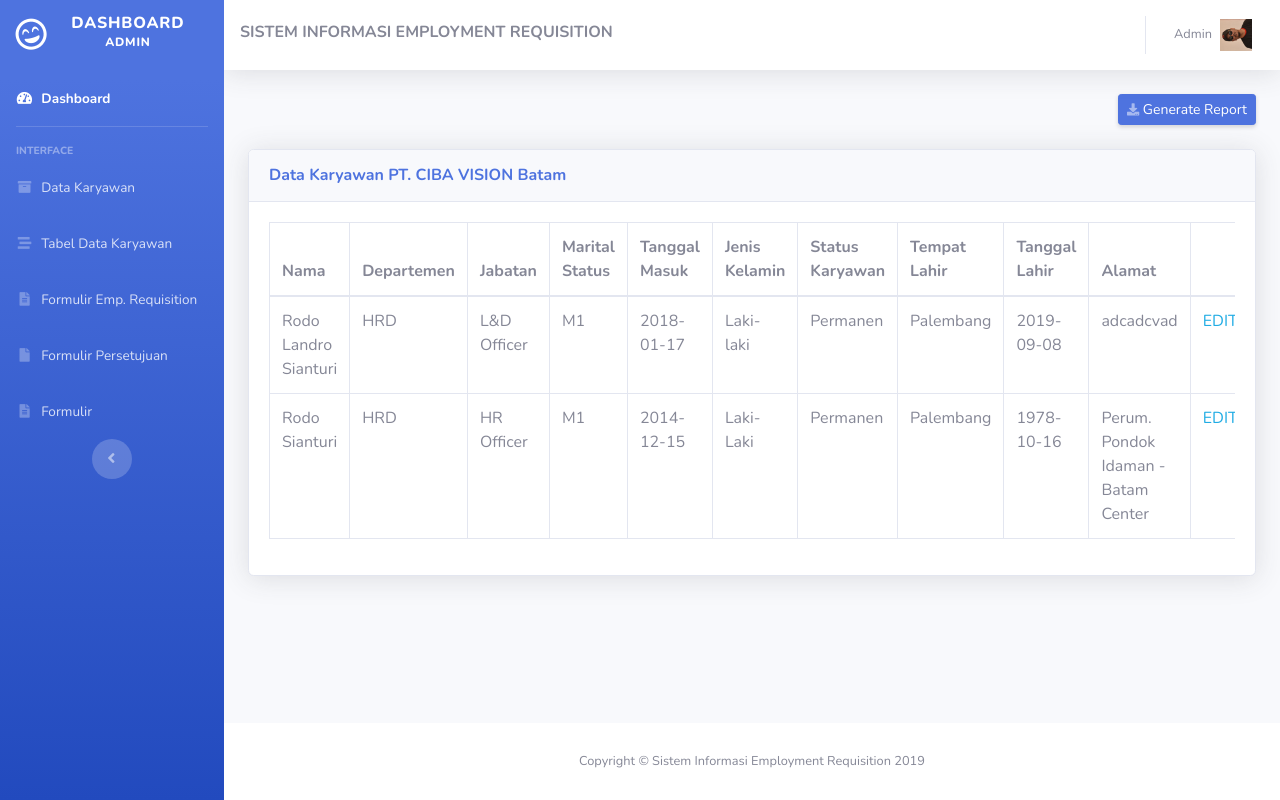
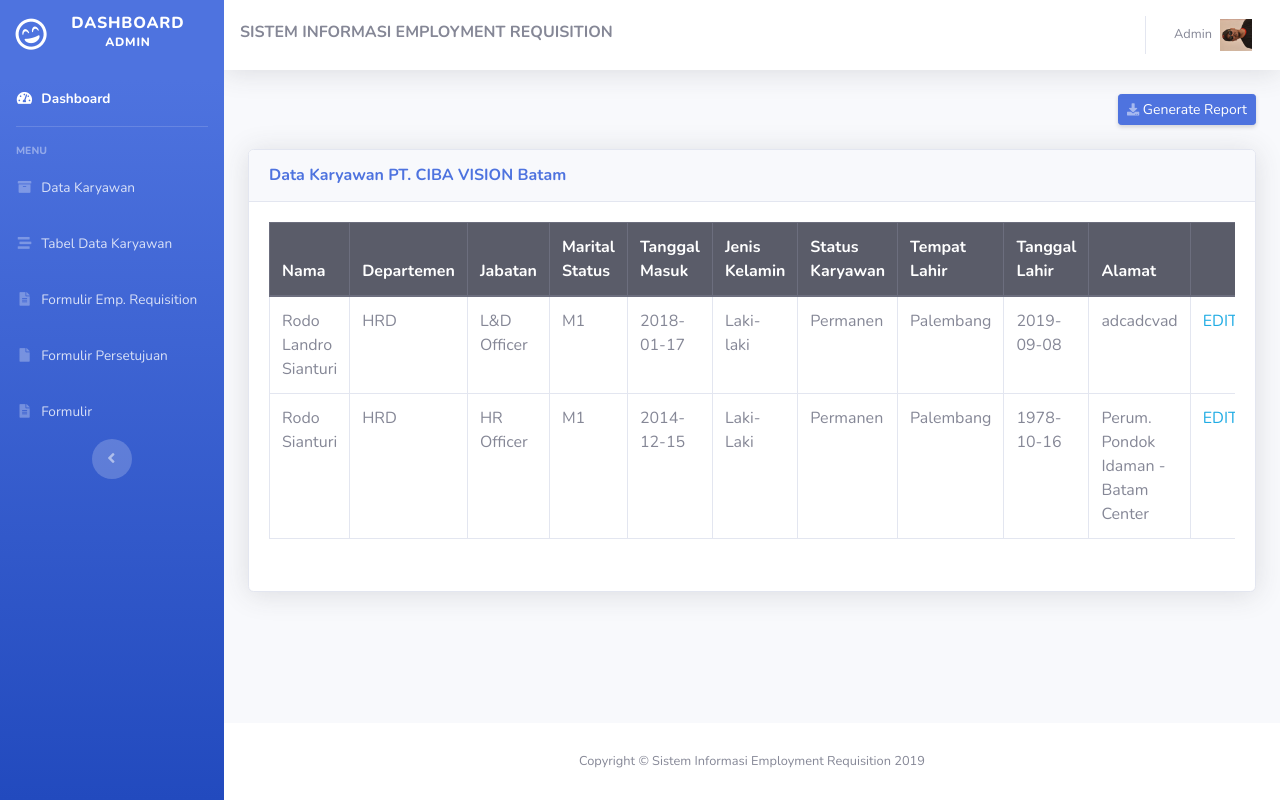
Before and after one commit to alan96320/Employment-Requisition, a PHP site: page /admin/list-karyawan.php in a window 1280 px wide. Run offline with PHP 8.4, Linux system fonts and the light colour scheme; the visitor is signed in with stand-in values (Sample User, id 1); data comes from the database, SQL or seed files in the repository.

Commit message:
merapikan tabel detail kar & list karyawan

```diff
--- a/admin/index.php
+++ b/admin/index.php
@@ -20,7 +20,6 @@ $rows = $stm->fetchAll(PDO::FETCH_ASSOC);
 <html lang="en">
 
 <head>
-
   <meta charset="utf-8">
   <meta http-equiv="X-UA-Compatible" content="IE=edge">
   <meta name="viewport" content="width=device-width, initial-scale=1, shrink-to-fit=no">
@@ -34,7 +33,6 @@ $rows = $stm->fetchAll(PDO::FETCH_ASSOC);
   <!-- Custom fonts for this template-->
   <link href="../assets/vendor/fontawesome-free/css/all.min.css" rel="stylesheet" type="text/css">
   <link href="https://fonts.googleapis.com/css?family=Nunito:200,200i,300,300i,400,400i,600,600i,700,700i,800,800i,900,900i" rel="stylesheet">
-
   <!-- Custom styles for this template-->
   <link href="../assets/css/sb-admin-2.min.css" rel="stylesheet">
 
@@ -110,7 +108,7 @@ $rows = $stm->fetchAll(PDO::FETCH_ASSOC);
         </div>
       </div>
     </div>
-    <!-- Logout Modal -->
+    <!-- End of Logout Modal -->
 
     <!-- Bootstrap core JavaScript-->
     <script src="../assets/vendor/jquery/jquery.min.js"></script>
--- a/admin/list-karyawan.php
+++ b/admin/list-karyawan.php
@@ -66,15 +66,30 @@ $rows = $stm->fetchAll(PDO::FETCH_ASSOC);
   </div>
 
     <!-- Data Tables  -->
-    <div class="card shadow mb-4">
+  <div class="card shadow mb-4">
       <div class="card-header py-3">
         <h6 class="m-0 font-weight-bold text-primary">Data Karyawan PT. CIBA VISION Batam</h6>
       </div>
-        <div class="card-body">
-          <div class="table-responsive">
-            <table class="table table-bordered" id="dataTable" width="100%" cellspacing="0">
-              <thead>
-                <tr>
+    <div class="card-body">
+          <div class=" table table-hover table-responsive">
+            <table class= "table table-bordered" id="dataTable" width="100%" cellspacing="0">
+            <thead class="thead-dark">
+              <tr role="row">
+                <th class="sorting_asc" tabindex="0" aria-controls="dataTable" rowspan="1" colspan="1" aria-sort="ascending" aria-label="Nama: activate to sort column descending" style="width: 157px;">Nama</th>
+                <th class="sorting_asc" tabindex="0" aria-controls="dataTable" rowspan="1" colspan="1" aria-sort="ascending" aria-label="Departemen: activate to sort column descending" style="width: 157px;">Departemen</th>
+                <th class="sorting_asc" tabindex="0" aria-controls="dataTable" rowspan="1" colspan="1" aria-sort="ascending" aria-label="Jabatan: activate to sort column descending" style="width: 157px;">Jabatan</th>
+                <th class="sorting_asc" tabindex="0" aria-controls="dataTable" rowspan="1" colspan="1" aria-sort="ascending" aria-label="Marital Status: activate to sort column descending" style="width: 157px;">Marital Status</th>
+                <th class="sorting_asc" tabindex="0" aria-controls="dataTable" rowspan="1" colspan="1" aria-sort="ascending" aria-label="Tanggal Masuk: activate to sort column descending" style="width: 157px;">Tanggal Masuk</th>
+                <th class="sorting_asc" tabindex="0" aria-controls="dataTable" rowspan="1" colspan="1" aria-sort="ascending" aria-label="Jenis Kelamin: activate to sort column descending" style="width: 157px;">Jenis Kelamin</th>
+                <th class="sorting_asc" tabindex="0" aria-controls="dataTable" rowspan="1" colspan="1" aria-sort="ascending" aria-label="Status Karyawan: activate to sort column descending" style="width: 157px;">Status Karyawan</th>
+                <th class="sorting_asc" tabindex="0" aria-controls="dataTable" rowspan="1" colspan="1" aria-sort="ascending" aria-label="Tempat Lahir: activate to sort column descending" style="width: 157px;">Tempat Lahir</th>
+                <th class="sorting_asc" tabindex="0" aria-controls="dataTable" rowspan="1" colspan="1" aria-sort="ascending" aria-label="Tanggal Lahir: activate to sort column descending" style="width: 157px;">Tanggal Lahir</th>
+                <th class="sorting_asc" tabindex="0" aria-controls="dataTable" rowspan="1" colspan="1" aria-sort="ascending" aria-label="Alamat: activate to sort column descending" style="width: 157px;">Alamat</th>
+                <th class="sorting_asc" tabindex="0" aria-controls="dataTable" rowspan="1" colspan="1" aria-sort="ascending" aria-label=" : # " style="width: 157px;">&nbsp</th>
+                <th class="sorting_asc" tabindex="0" aria-controls="dataTable" rowspan="1" colspan="1" aria-sort="ascending" aria-label=" : # " style="width: 157px;">&nbsp</th>
+              </tr>
+
+                <!-- <tr>
                   <th>Nama</th>
                   <th>Departemen</th>
                   <th>Jabatan</th>
@@ -87,7 +102,8 @@ $rows = $stm->fetchAll(PDO::FETCH_ASSOC);
                   <th>Alamat</th>
                   <th>&nbsp;</th>
                   <th>&nbsp;</th>
-                </tr>
+                </tr>  -->
+
               </thead>
                 <tbody>
                     <?php
@@ -105,14 +121,14 @@ $rows = $stm->fetchAll(PDO::FETCH_ASSOC);
                     <td>' . $row["tanggal_lahir"] . '</td>
                     <td>' . $row["alamat"] . '</td>
                     <td> <a href="./detail-karyawan.php?id='.$row["id_karyawan"] .'">EDIT</a></td>
-                    <td> <a href="./detail-karyawan.php?id='.$row["id_karyawan"] .'">HAPUS</a></td>
+                    <td> <a href="./detail-karyawan.php?id='.$row["id_karyawan"] .'">TAMBAH</a></td>
                   </tr> '); }
                     ?>
                 </tbody>
             </table>
           </div>
-        </div>
       </div>
+    </div>
 
     </div>
     <!-- End of Container Fluid -->
--- a/components/sidebar.php
+++ b/components/sidebar.php
@@ -14,33 +14,33 @@
 
   <hr class="sidebar-divider">
 
-  <div class="sidebar-heading">Interface</div>
+  <div class="sidebar-heading">Menu</div>
 
   <!-- menu Data Karyawan -->
   <li class="nav-item">
     <a class="nav-link collapsed" href="./list-karyawan.php">
       <i class="fas fa-fw fa-archive"></i>
-      <span> Data Karyawan</span>
+      <span> Data Karyawan </span>
     </a>
   </li>
-  <!-- menu tabel data karyawan -->
+  <!-- menu Tabel data karyawan -->
   <li class="nav-item">
     <a class="nav-link collapsed" href="#">
       <i class="fas fa-fw fa-stream"></i>
-      <span>Tabel Data Karyawan</span>
+      <span> Tabel Data Karyawan </span>
     </a>
   </li>
   <!-- formulir ER -->
   <li class="nav-item">
     <a class="nav-link collapsed" href="#">
       <i class="fas fa-fw fa-file-alt"></i>
-      <span>Formulir Emp. Requisition</span>
+      <span> Formulir Emp. Requisition </span>
     </a>
   </li>
   <li class="nav-item">
     <a class="nav-link collapsed" href="#">
       <i class="fas fa-fw fa-file"></i>
-      <span>Formulir Persetujuan</span>
+      <span> Formulir Persetujuan </span>
     </a>
   </li>
   <li class="nav-item">
```
